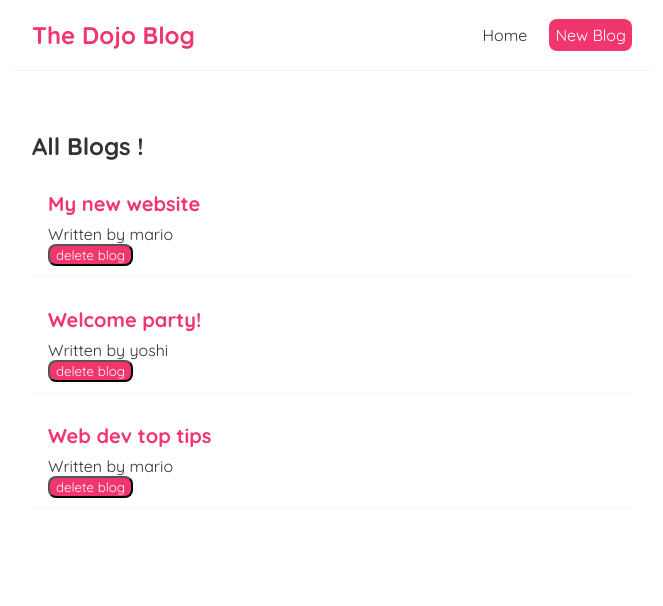
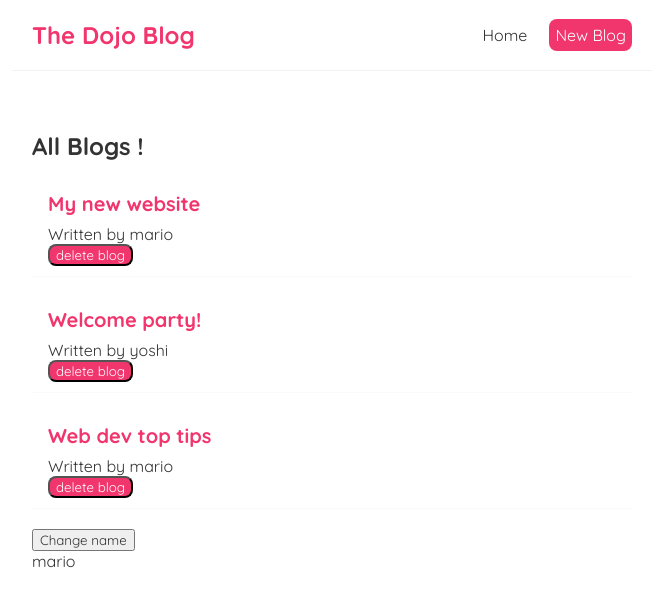
Before and after one commit to dhyseni20/dojo-blog, a React (Create React App) app: page / in a window 1280 px wide. Shown: the top 606 px of the page, without its empty margins (308-971 px from the left). Built offline with nearby package versions, Linux system fonts and the light colour scheme.

Commit message:
Lesson 15 - useEffect Dependencies

```diff
--- a/src/Home.js
+++ b/src/Home.js
@@ -13,6 +13,8 @@
     },
   ]);
 
+  const [name, setName] = useState("mario");
+
   const handleDelete = (id) => {
     const newBlogs = blogs.filter((blog) => blog.id !== id);
     setBlogs(newBlogs);
@@ -20,10 +22,14 @@
 
   useEffect(() => {
     console.log("use effect run");
-  });
+    console.log(name);
+  }, [name]);
+
   return (
     <div className="home">
       <BlogList blogs={blogs} title="All Blogs !" handleDelete={handleDelete} />
+      <button onClick={() => setName("luigi")}>Change name</button>
+      <p>{name}</p>
     </div>
   );
 };
```
